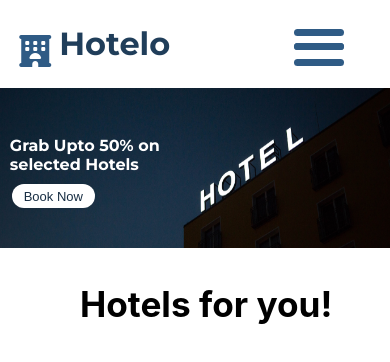
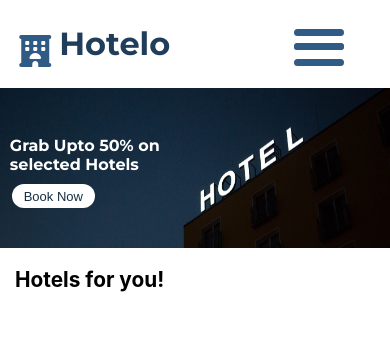
Before and after one commit to devjoshixo/hotelo-client-old, a React (Vite) app: page / in a window 390 px wide. Shown: the top 362 px of the page. Built offline with nearby package versions, Linux system fonts and the light colour scheme.

Commit message:
Responsiveness

```diff
--- a/src/components/Products/Products.module.css
+++ b/src/components/Products/Products.module.css
@@ -2,6 +2,7 @@
   position: relative;
   width: 100vw;
   height: 20rem;
+  -webkit-tap-highlight-color: transparent;
 }
 
 .displayImage img {
@@ -19,6 +20,7 @@
   width: 40%;
   margin: 3rem 0 0 5rem;
   line-height: normal;
+  user-select: none;
 }
 
 .action {
@@ -32,6 +34,7 @@
   width: 9rem;
   height: 3rem;
   font-size: 1.2rem;
+  user-select: none;
 }
 
 .action:hover {
@@ -70,4 +73,9 @@
     height: 1.5rem;
     font-size: 13px;
   }
+
+  .header {
+    font-size: 1.3rem;
+    margin: 10px 0 0 15px;
+  }
 }
```
